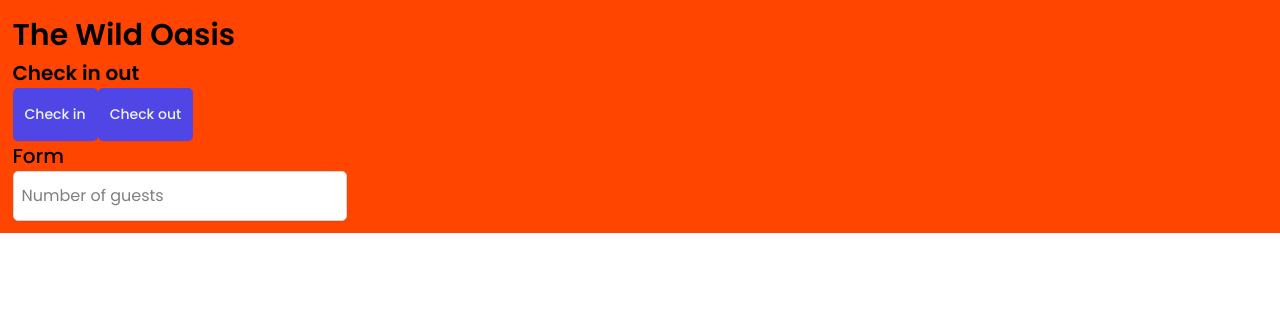
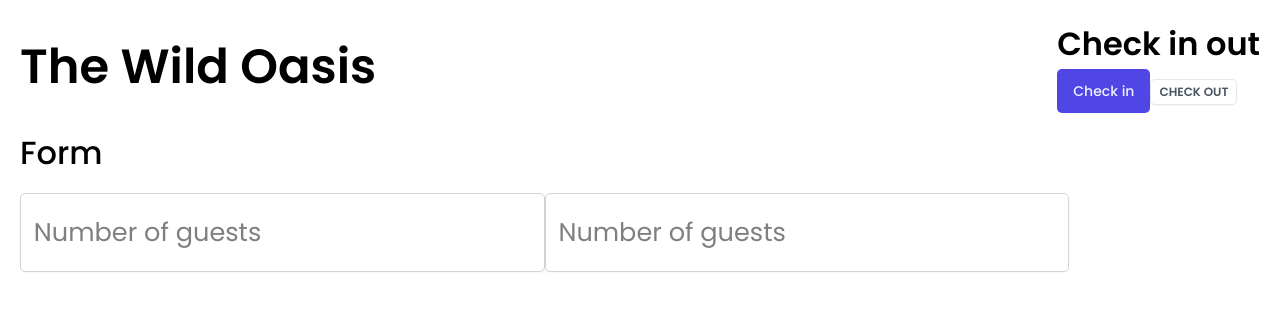
Before and after one commit to justine92415/The_Wild_Oasis, a React (Vite) app: page / in a window 1280 px wide. Shown: the top 310 px of the page. Built offline with nearby package versions, Linux system fonts and the light colour scheme; a web font is replaced by a local one.

Commit message:
feat:332.新增 Row 元件並重構 App 組件結構
重構 App 組件以使用 Row 元件，改善佈局和樣式。更新 Button 元件以支援尺寸和變體屬性，並移除不必要的 CSS 設定。

```diff
--- a/src/App.tsx
+++ b/src/App.tsx
@@ -1,16 +1,29 @@
 import Button from "./ui/Button";
 import Heading from "./ui/Heading";
 import Input from "./ui/Input";
+import Row from "./ui/Row";
 
 function App() {
   return (
-    <main className="bg-[orangered] p-5">
-      <Heading type="h1">The Wild Oasis</Heading>
-      <Heading type="h2">Check in out</Heading>
-      <Button>Check in</Button>
-      <Button>Check out</Button>
-      <Heading type="h3">Form</Heading>
-      <Input />
+    <main className="p-5">
+      <Row>
+        <Row type="horizontal">
+          <Heading type="h1">The Wild Oasis</Heading>
+          <div>
+            <Heading type="h2">Check in out</Heading>
+            <Button variation='primary' size='medium' >Check in</Button>
+            <Button variation='secondary' size='small'>Check out</Button>
+          </div>
+        </Row>
+
+        <Row>
+          <Heading type="h3">Form</Heading>
+          <form>
+            <Input />
+            <Input />
+          </form>
+        </Row>
+      </Row>
     </main>
   );
 }
--- a/src/index.css
+++ b/src/index.css
@@ -10,7 +10,7 @@
 }
 
 html {
-  font-size: 62.5%;
+  /* font-size: 62.5%; */
 }
 
 body {
--- a/src/ui/Button.tsx
+++ b/src/ui/Button.tsx
@@ -1,61 +1,38 @@
-// import styled, { css } from "styled-components";
+type ButtonSize = "small" | "medium" | "large";
+type ButtonVariation = "primary" | "secondary" | "danger";
 
-// const sizes = {
-//   small: css`
-//     font-size: 1.2rem;
-//     padding: 0.4rem 0.8rem;
-//     text-transform: uppercase;
-//     font-weight: 600;
-//     text-align: center;
-//   `,
-//   medium: css`
-//     font-size: 1.4rem;
-//     padding: 1.2rem 1.6rem;
-//     font-weight: 500;
-//   `,
-//   large: css`
-//     font-size: 1.6rem;
-//     padding: 1.2rem 2.4rem;
-//     font-weight: 500;
-//   `,
-// };
+interface ButtonProps extends React.ButtonHTMLAttributes<HTMLButtonElement> {
+  size?: ButtonSize;
+  variation?: ButtonVariation;
+  children: React.ReactNode;
+}
 
-// const variations = {
-//   primary: css`
-//     color: var(--color-brand-50);
-//     background-color: var(--color-brand-600);
+function Button({
+  size = "medium",
+  variation = "primary",
+  children,
+}: ButtonProps) {
+  // 基礎樣式（適用於所有按鈕）
+  const baseStyles = "rounded-sm shadow-sm";
 
-//     &:hover {
-//       background-color: var(--color-brand-700);
-//     }
-//   `,
-//   secondary: css`
-//     color: var(--color-grey-600);
-//     background: var(--color-grey-0);
-//     border: 1px solid var(--color-grey-200);
+  // 尺寸樣式映射
+  const sizeStyles = {
+    small: "text-xs py-1 px-2 uppercase font-semibold text-center",
+    medium: "text-sm py-3 px-4 font-medium",
+    large: "text-base py-3 px-6 font-medium",
+  };
 
-//     &:hover {
-//       background-color: var(--color-grey-50);
-//     }
-//   `,
-//   danger: css`
-//     color: var(--color-red-100);
-//     background-color: var(--color-red-700);
+  // 變體樣式映射
+  const variationStyles = {
+    primary: "border-0 text-brand-50 bg-brand-600 hover:bg-brand-700",
+    secondary:
+      "text-grey-600 bg-grey-0 border border-solid border-grey-200 hover:bg-grey-50",
+    danger: "border-0 text-red-100 bg-red-700 hover:bg-red-800",
+  };
 
-//     &:hover {
-//       background-color: var(--color-red-800);
-//     }
-//   `,
-// };
-function Button({ children }: { children: React.ReactNode }) {
-  return (
-    <button
-      className="bg-brand-600 text-brand-50 hover:bg-brand-700 rounded-sm border-0 px-[1.2rem]
-        py-[1.6rem] text-[1.4rem] font-medium shadow-sm"
-    >
-      {children}
-    </button>
-  );
+  const buttonClasses = `${baseStyles} ${sizeStyles[size]} ${variationStyles[variation]}`;
+
+  return <button className={buttonClasses}>{children}</button>;
 }
 
 export default Button;
--- /dev/null
+++ b/src/ui/Row.tsx
@@ -0,0 +1,16 @@
+function Row({
+  children,
+  type = 'vertical',
+}: {
+  children: React.ReactNode;
+  type?: "horizontal" | "vertical";
+}) {
+  const rowStyles = {
+    horizontal: "items-center justify-between",
+    vertical: "flex-col gap-4",
+  };
+
+  return <div className={`flex ${rowStyles[type]}`}>{children}</div>;
+}
+
+export default Row;
```
